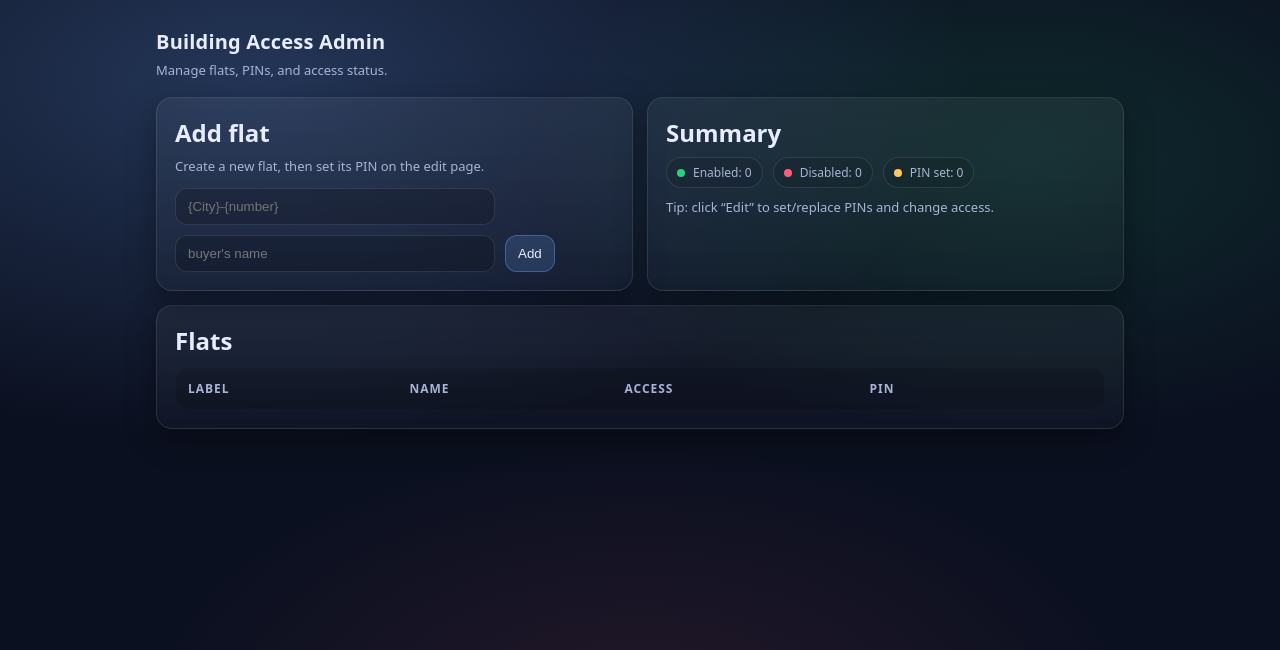
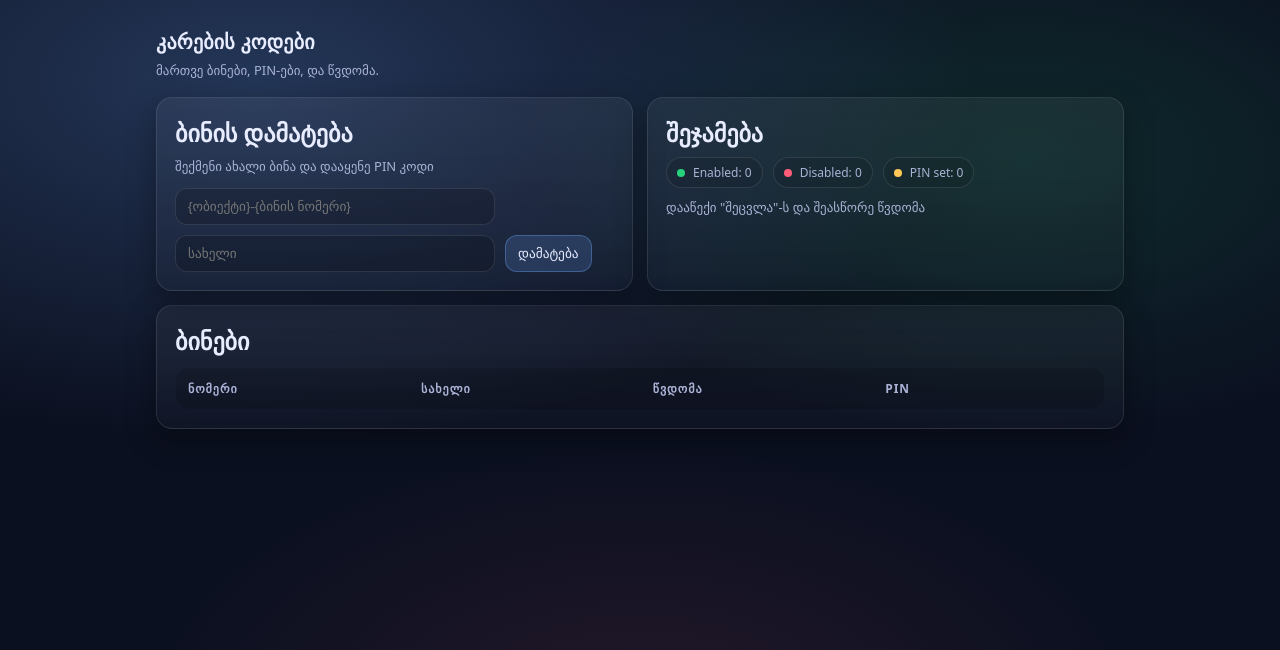
Before and after one commit to iraclette/control-access, a FastAPI app: template backend/templates/flats.html in a window 1280 px wide. Shown: the top 650 px of the page. Run offline with FastAPI, Linux system fonts and the light colour scheme; the template is opened without the code that fills it, so the values that code supplies are empty; parts of the project's set-up code (start-up, migrations or seed data) failed here and were passed over.

Commit message:
fin PIN codes?

```diff
--- a/backend/templates/base.html
+++ b/backend/templates/base.html
@@ -10,13 +10,13 @@
     <div class="container">
       <div class="topbar">
         <div class="brand">
-          <h1>Building Access Admin</h1>
-          <p>Manage flats, PINs, and access status.</p>
+          <h1>კარების კოდები</h1>
+          <p>მართვე ბინები, PIN-ები, და წვდომა.</p>
         </div>
         <div class="row">
           {% if request.session.get("is_admin") %}
           <form method="post" action="/admin-ui/logout">
-            <button class="btn ghost" type="submit">Logout</button>
+            <button class="btn ghost" type="submit">გამოსვლა</button>
           </form>
           {% endif %}
         </div>
--- a/backend/templates/flats.html
+++ b/backend/templates/flats.html
@@ -3,34 +3,34 @@
 
   <div class="grid two">
     <div class="card">
-      <h2 style="margin:0 0 8px;">Add flat</h2>
-      <p class="help" style="margin-top:0;">Create a new flat, then set its PIN on the edit page.</p>
+      <h2 style="margin:0 0 8px;">ბინის დამატება</h2>
+      <p class="help" style="margin-top:0;">შექმენი ახალი ბინა და დააყენე PIN კოდი</p>
       <form method="post" action="/admin-ui/flats/add" class="row">
-        <input class="input" name="label" placeholder="{City}-{number}" required style="max-width: 320px;">
-        <input class="input" name="name" placeholder="buyer's name" style="max-width: 320px;">
-        <button class="btn primary" type="submit">Add</button>
+        <input class="input" name="label" placeholder="{ობიექტი}-{ბინის ნომერი}" required style="max-width: 320px;">
+        <input class="input" name="name" placeholder="სახელი" style="max-width: 320px;">
+        <button class="btn primary" type="submit">დამატება</button>
       </form>
     </div>
 
     <div class="card">
-      <h2 style="margin:0 0 8px;">Summary</h2>
+      <h2 style="margin:0 0 8px;">შეჯამება</h2>
       <div class="kpi">
         <span class="badge"><span class="dot ok"></span>Enabled: {{ flats | selectattr("access_enabled") | list | length }}</span>
         <span class="badge"><span class="dot bad"></span>Disabled: {{ flats | rejectattr("access_enabled") | list | length }}</span>
         <span class="badge"><span class="dot warn"></span>PIN set: {{ flats | selectattr("pin_hash") | list | length }}</span>
       </div>
-      <p class="help">Tip: click “Edit” to set/replace PINs and change access.</p>
+      <p class="help">დააწექი "შეცვლა"-ს და შეასწორე წვდომა</p>
     </div>
   </div>
 
   <div class="card" style="margin-top:14px;">
-    <h2 style="margin:0 0 10px;">Flats</h2>
+    <h2 style="margin:0 0 10px;">ბინები</h2>
 
     <table class="table">
       <tr>
-        <th>Label</th>
-        <th>Name</th>
-        <th>Access</th>
+        <th>ნომერი</th>
+        <th>სახელი</th>
+        <th>წვდომა</th>
         <th>PIN</th>
         <th></th>
       </tr>
@@ -41,19 +41,19 @@
         <td><b>{{ f.name }}</b></td>
         <td>
           {% if f.access_enabled %}
-            <span class="badge"><span class="dot ok"></span>Enabled</span>
+            <span class="badge"><span class="dot ok"></span>დაშვებული</span>
           {% else %}
-            <span class="badge"><span class="dot bad"></span>Disabled</span>
+            <span class="badge"><span class="dot bad"></span>აკრძალული</span>
           {% endif %}
         </td>
         <td>
           {% if f.pin_hash %}
-            <span class="badge"><span class="dot ok"></span>Set</span>
+            <span class="badge"><span class="dot ok"></span>დაყენებული</span>
           {% else %}
-            <span class="badge"><span class="dot warn"></span>Not set</span>
+            <span class="badge"><span class="dot warn"></span>არაა დაყენებული</span>
           {% endif %}
         </td>
-        <td><a class="btn" href="/admin-ui/flats/{{ f.id }}">Edit</a></td>
+        <td><a class="btn" href="/admin-ui/flats/{{ f.id }}">შეცვლა</a></td>
       </tr>
       {% endfor %}
     </table>
--- a/backend/templates/login.html
+++ b/backend/templates/login.html
@@ -2,15 +2,15 @@
 {% block content %}
   <div class="card" style="max-width:520px;margin:0 auto;">
     <h2 style="margin:0 0 10px;">Admin login</h2>
-    <p class="help" style="margin-top:0;">Enter the admin password to manage flats.</p>
+    <p class="help" style="margin-top:0;">შეიყვანე პაროლი ბინების სანახავად</p>
 
     {% if error %}
       <div class="error" style="margin: 10px 0;">{{ error }}</div>
     {% endif %}
 
     <form method="post" action="/admin-ui/login" class="grid">
-      <input class="input" type="password" name="password" placeholder="Admin password" required>
-      <button class="btn primary" type="submit">Login</button>
+      <input class="input" type="password" name="password" placeholder="პაროლი" required>
+      <button class="btn primary" type="submit">შესვლა</button>
     </form>
   </div>
 {% endblock %}
```
Also changed, not shown: backend/templates/flat_edit.html (+26 -26 lines), 1 other file.
